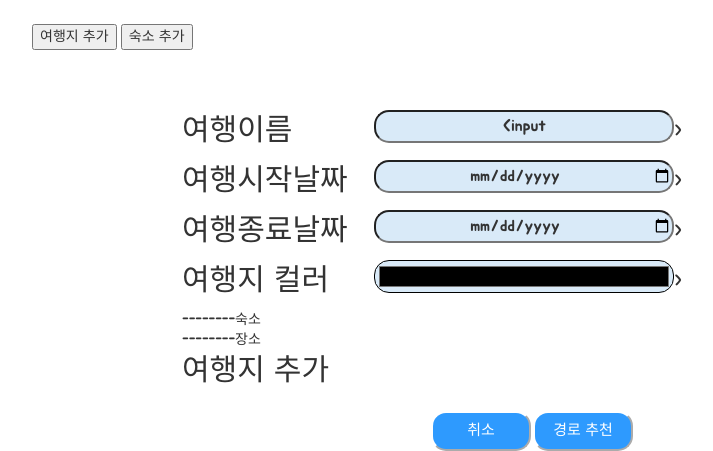
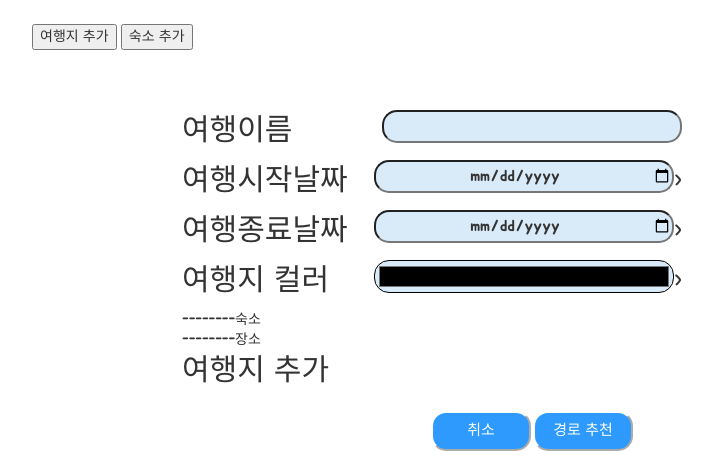
Before and after one commit to soyeonnnb/climbers_planned, a Django app: page /travels/createtravel/ in a window 1280 px wide. Shown: the part 629-1080 px from the top of the page, without its empty margins (108-821 px from the left). Run offline with Django 4.2, Linux system fonts and the light colour scheme; the visitor is signed in with stand-in values (Sample User, id 1); a map, chart or similar area stays blank; some libraries are stand-ins or nearby versions.

Commit message:
220608 merge

```diff
--- a/static/js/formset_button.js
+++ b/static/js/formset_button.js
@@ -11,6 +11,7 @@ function makeFormsetP(number, name, address, lat, lng){
     // label 생성
     const formSpan = document.createElement("span");
     formSpan.innerText = name;
+    formSpan.className="textbar input";
     // input - name 생성
     const input_name = document.createElement("input");
     input_name.type = "hidden";
@@ -86,6 +87,7 @@ function makeLodgingP(name, lat, lng){
     // label 생성
     const formSpan = document.createElement("span");
     formSpan.innerText = name;
+    formSpan.className="textbar input";
     // input - name 생성
     const input_name = document.createElement("input");
     input_name.type = "hidden";
--- a/templates/travels/createtravel.html
+++ b/templates/travels/createtravel.html
@@ -36,7 +36,7 @@
         {%csrf_token%}
         <div class="add-check-table">
             <span class="textline">여행이름</span>
-            <input type="text" class="textbar" value={{travelform.name}}>
+            <input type="text" class="textbar">
         </div>
         <div class="add-check-table">
             <span class="textline">여행시작날짜</span>
@@ -59,7 +59,6 @@
         --------장소
         <div class="add-check-table">
             <span class="textline">여행지 추가</span>
-
         </div>
         {{placeformset.management_form}}
         <div id="placeformset">
@@ -75,6 +74,7 @@
             <button class="act" onclick="history.back()">취소</button>
             <button type='submit' class="act">경로 추천</button>
         </div>
+
     </form>
 </div>
 <br>
```
Also changed, not shown: templates/travels/checktravel.html (+5 -5 lines). Lines whose indentation alone changed are shown as unchanged.
